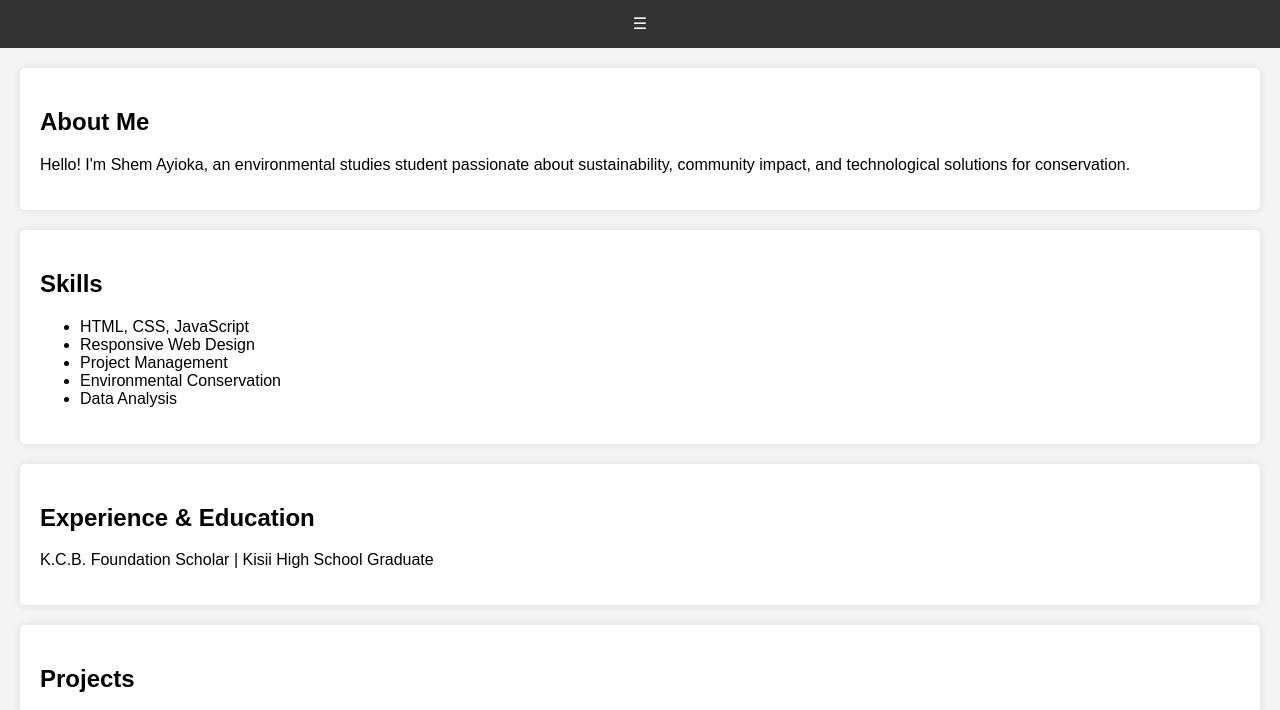
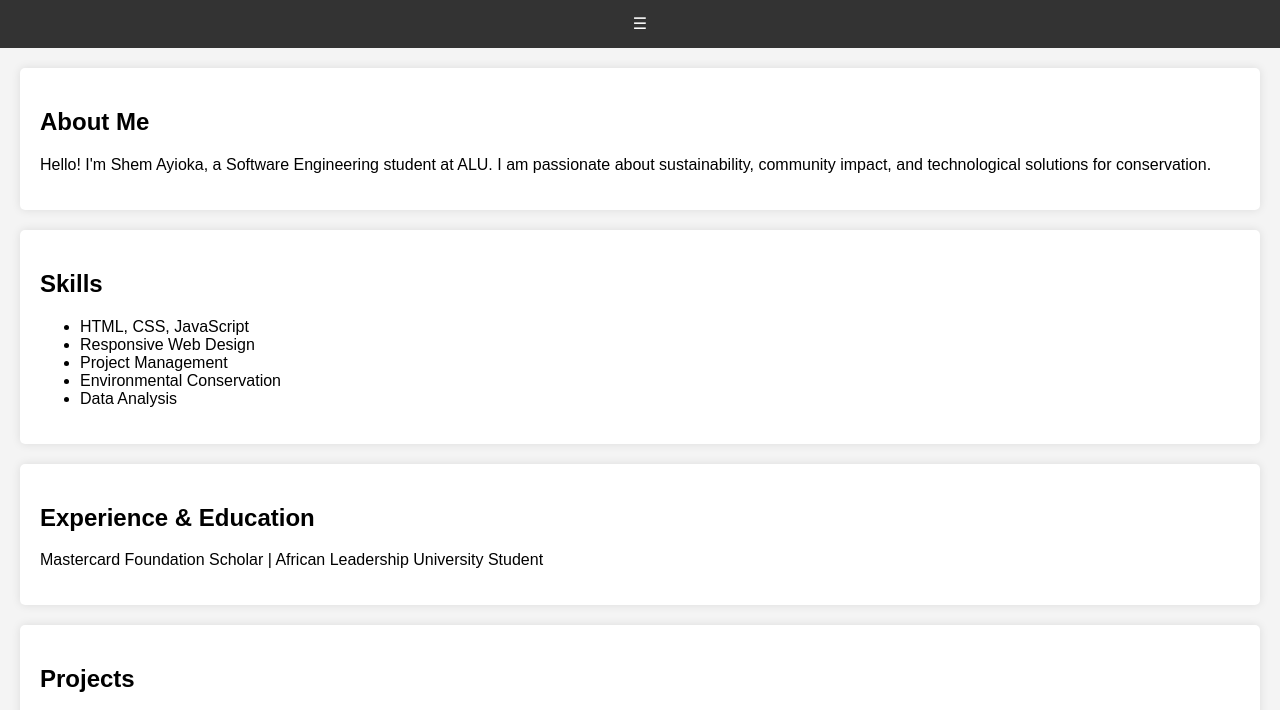
Before and after one commit to ayioka/SHEM-S-RESUME, a plain HTML site: page index.html in a window 1280 px wide. Shown: the part 69-779 px from the top of the page. Drawn offline with Linux system fonts and the light colour scheme; files that its build step writes are made by us from their sources; files whose address does not match are found by name.

Commit message:
Update index.html

```diff
--- a/index.html
+++ b/index.html
@@ -23,7 +23,7 @@
 
 <section id="about">
     <h1>About Me</h1>
-    <p>Hello! I'm Shem Ayioka, an environmental studies student passionate about sustainability, community impact, and technological solutions for conservation.</p>
+    <p>Hello! I'm Shem Ayioka, a Software Engineering student at ALU. I am passionate about sustainability, community impact, and technological solutions for conservation.</p>
 </section>
 
 <section id="skills">
@@ -39,7 +39,7 @@
 
 <section id="experience">
     <h1>Experience & Education</h1>
-    <p>K.C.B. Foundation Scholar | Kisii High School Graduate</p>
+    <p>Mastercard Foundation Scholar | African Leadership University Student</p>
 </section>
 
 <section id="projects">
```
